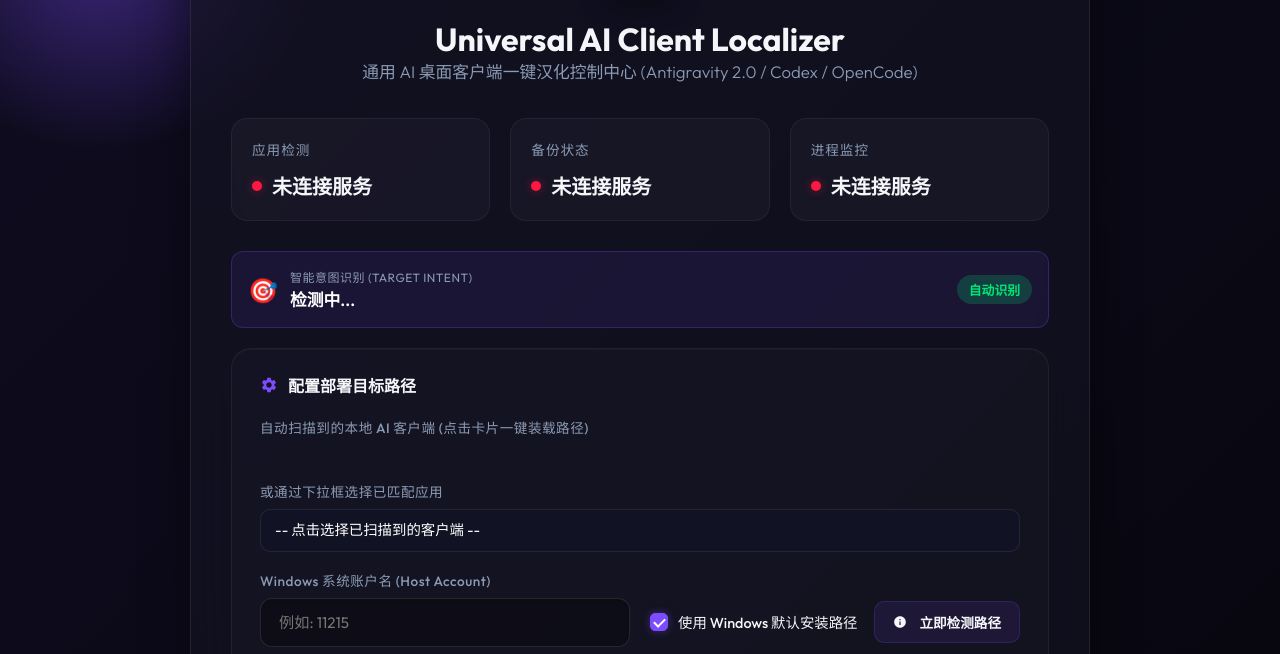
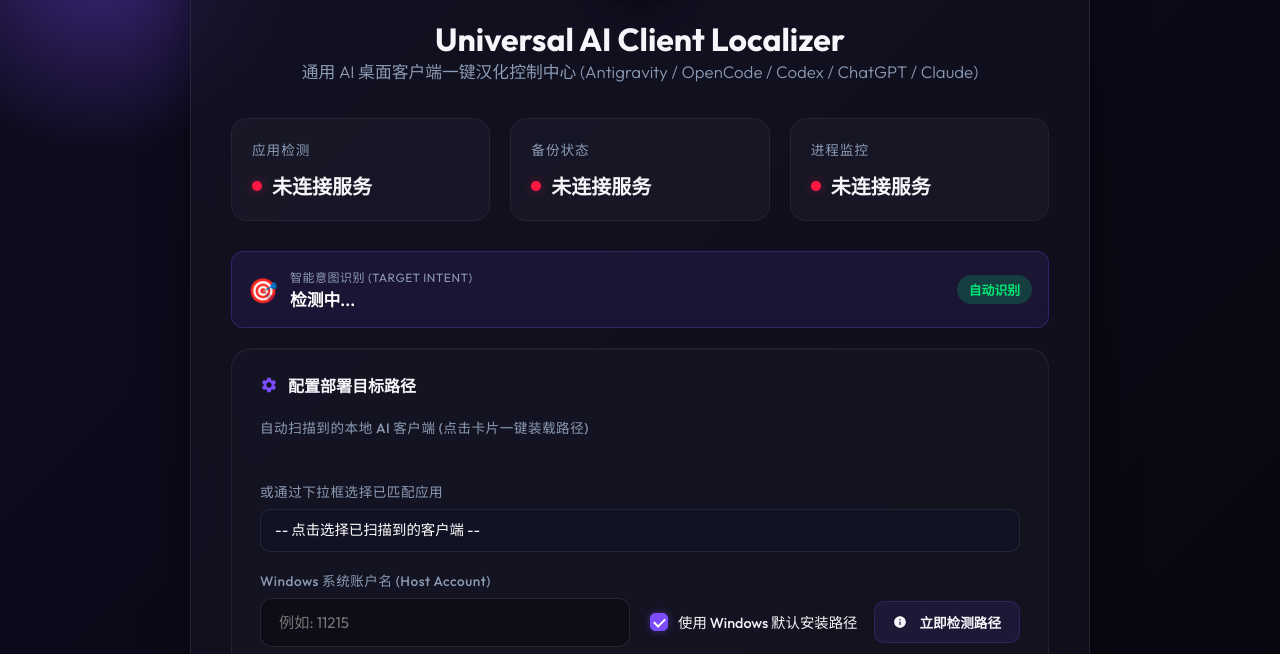
Before and after one commit to SakitamAnler/Universal-AI-Client-Localizer, a plain HTML site: page index.html in a window 1280 px wide. Shown: the part 146-800 px from the top of the page. Drawn offline with Linux system fonts and the light colour scheme; no server answers.

Commit message:
fix: update index.html subtitle and add port 3388 auto-release + error pause in bat scripts

```diff
--- a/index.html
+++ b/index.html
@@ -662,7 +662,7 @@
         </svg>
       </div>
       <h1>Universal AI Client Localizer</h1>
-      <p class="subtitle">通用 AI 桌面客户端一键汉化控制中心 (Antigravity 2.0 / Codex / OpenCode)</p>
+      <p class="subtitle">通用 AI 桌面客户端一键汉化控制中心 (Antigravity / OpenCode / Codex / ChatGPT / Claude)</p>
     </header>
 
     <!-- State indicators -->
```
Also changed, not shown: 2 other files.
